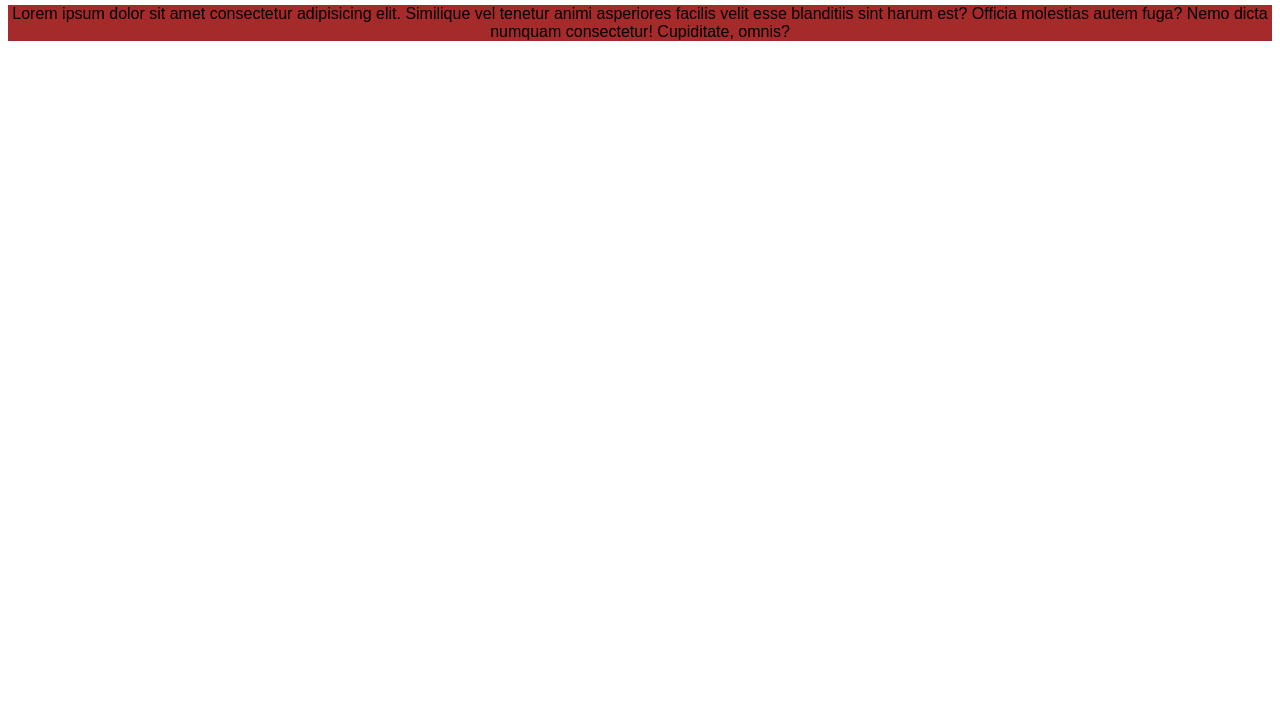
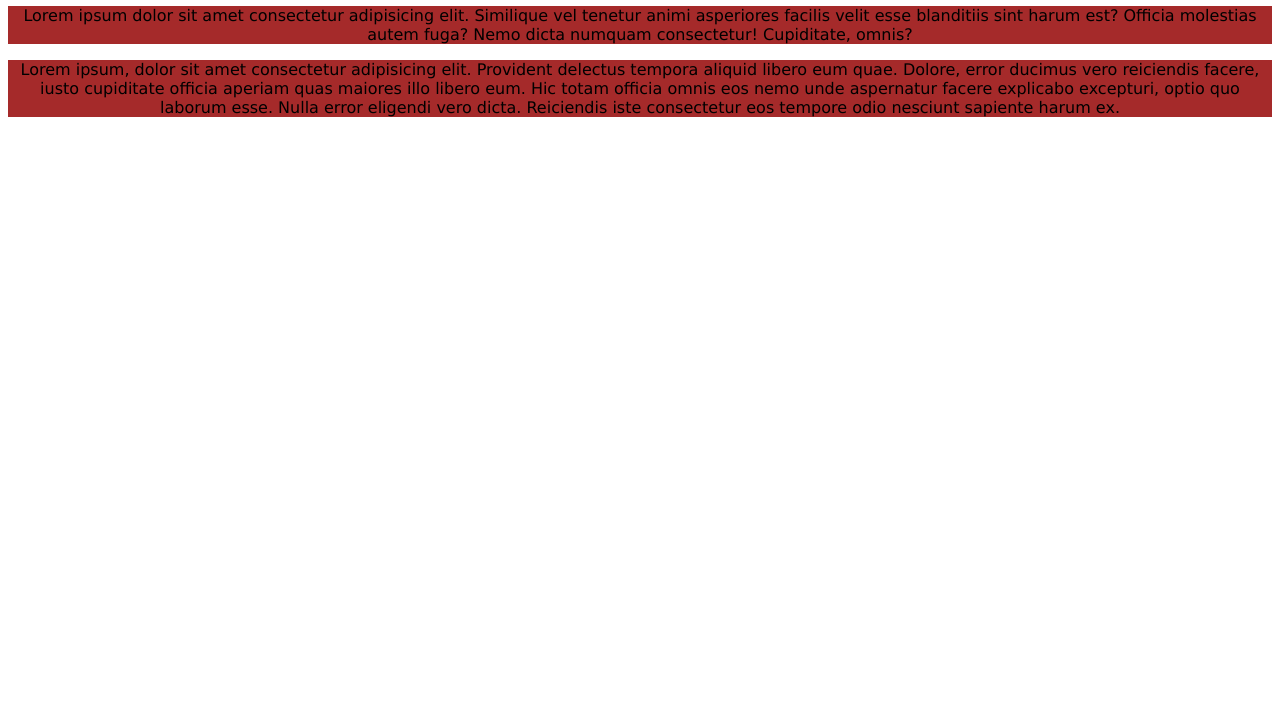
Before and after one commit to Alejandro761/blogWTF, a plain HTML site: page index.html in a window 1280 px wide. Shown: the part 75-800 px from the top of the page. Drawn offline with Linux system fonts and the light colour scheme.

Commit message:
Agregue un parrafo y cambie la fuente

```diff
--- a/css/estilos.css
+++ b/css/estilos.css
@@ -1,6 +1,6 @@
 body{
     text-align: center;
-    font-family:Arial;
+    font-family:Verdana;
 }
 
 h1{
--- a/index.html
+++ b/index.html
@@ -10,5 +10,7 @@
 <body>
     <h1>Esto es un blog chido</h1>
     <p>Lorem ipsum dolor sit amet consectetur adipisicing elit. Similique vel tenetur animi asperiores facilis velit esse blanditiis sint harum est? Officia molestias autem fuga? Nemo dicta numquam consectetur! Cupiditate, omnis?</p>
+    <p>Lorem ipsum, dolor sit amet consectetur adipisicing elit. Provident delectus tempora aliquid libero eum quae. Dolore, error ducimus vero reiciendis facere, iusto cupiditate officia aperiam quas maiores illo libero eum.
+    Hic totam officia omnis eos nemo unde aspernatur facere explicabo excepturi, optio quo laborum esse. Nulla error eligendi vero dicta. Reiciendis iste consectetur eos tempore odio nesciunt sapiente harum ex.</p>
 </body>
 </html>
```
